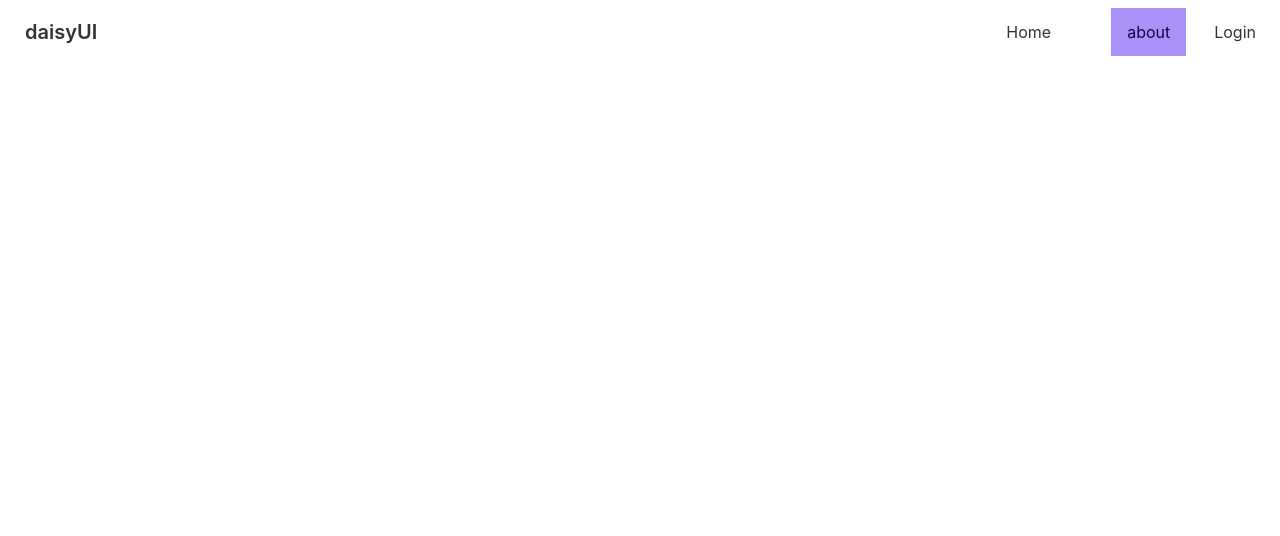
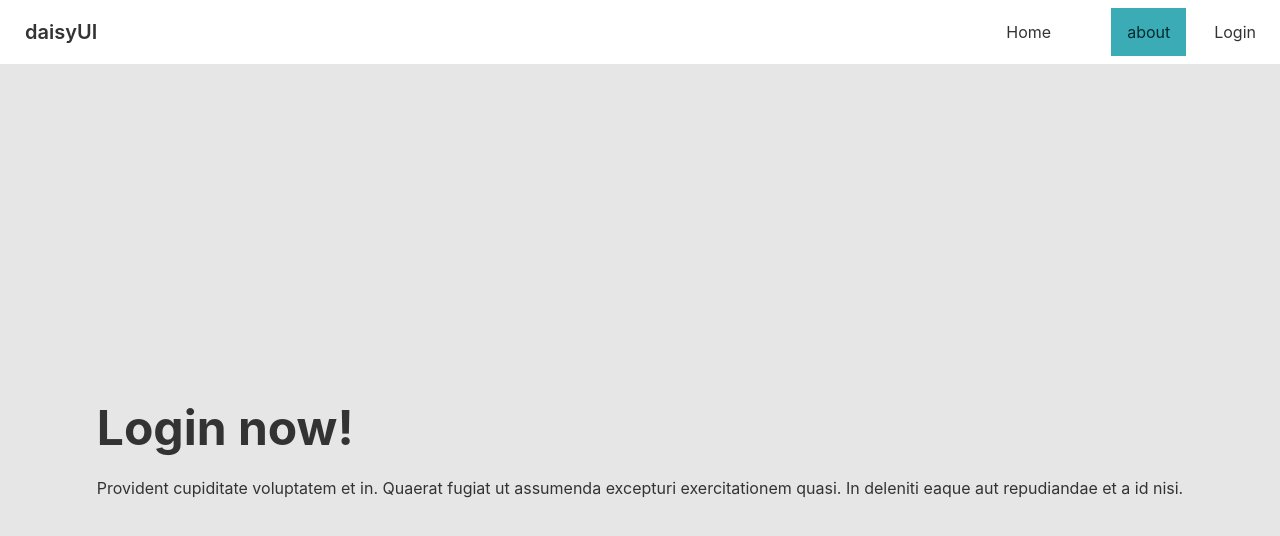
Before and after one commit to Golap-Mostofa/manufacturer-website, a React (Create React App) app: page /about in a window 1280 px wide. Shown: the top 536 px of the page. Built offline with nearby package versions, Linux system fonts and the light colour scheme; no server answers.

Commit message:
block page

```diff
--- a/src/App.js
+++ b/src/App.js
@@ -15,6 +15,7 @@ import Users from './pages/home/Dashbord/Users';
 import AddProduct from './pages/home/Dashbord/AddProduct';
 import ManageProduct from './pages/home/Dashbord/ManageProduct';
 import Payment from './pages/home/Dashbord/Payment';
+import Blogs from './pages/home/Blogs';
 function App() {
   return (
     <div className='bg-white'>
@@ -22,6 +23,7 @@ function App() {
       <Navbar></Navbar>
       <Routes>
         <Route path='/' element={<Home></Home>}></Route>
+        <Route path='/about' element={<Blogs></Blogs>}></Route>
         <Route path='/parchase/:service' element={<RequerAuth>
           <Parchase></Parchase>
         </RequerAuth>}></Route>
--- /dev/null
+++ b/src/pages/home/Blogs.js
@@ -0,0 +1,20 @@
+import React from 'react';
+
+const Blogs = () => {
+    return (
+        <div class="hero min-h-screen bg-base-200">
+            <div class="hero-content flex-col lg:flex-row-reverse">
+                <div class="text-center lg:text-left">
+                    <h1 class="text-5xl font-bold">Login now!</h1>
+                    <p class="py-6">Provident cupiditate voluptatem et in. Quaerat fugiat ut assumenda excepturi exercitationem quasi. In deleniti eaque aut repudiandae et a id nisi.</p>
+
+
+
+                </div>
+            </div>
+        </div>
+
+    );
+};
+
+export default Blogs;
--- a/src/pages/home/Dashbord/CheckoutForm.js
+++ b/src/pages/home/Dashbord/CheckoutForm.js
@@ -7,6 +7,7 @@ const CheckoutForm = ({ booked }) => {
     const stripe = useStripe()
     const elements = useElements()
     const [cardError, setCardError] = useState('')
+    const [success, setSuccess] = useState('')
     const [clientSecret, setClientSecret] = useState('')
 
     const { price } = booked;
@@ -18,11 +19,11 @@ const CheckoutForm = ({ booked }) => {
             headers: {
                 'content-type': 'application/json',
             },
-            body: JSON.stringify({price})
+            body: JSON.stringify({ price })
         })
             .then(res => res.json())
             .then(data => {
-                if(data?.clientSecret){
+                if (data?.clientSecret) {
                     setClientSecret(data.clientSecret)
                 }
             })
@@ -44,11 +45,33 @@ const CheckoutForm = ({ booked }) => {
             type: 'card',
             card,
         });
-        if (error) {
-            // console.log(error);
-            setCardError(error?.message || '')
+
+
+        setCardError(error?.message || '')
+        setSuccess('')
+
+
+        // confrom payment?
+
+        const { paymentIntent, error: intentError } = await stripe.confirmCardPayment(
+            clientSecret,
+            {
+                payment_method: {
+                    card: card,
+                    billing_details: {
+                        name: 'Jenny Rosen',
+                    },
+                },
+            },
+        );
+        if (intentError) {
+            setCardError(clientSecret?.message)
+            success('')
         }
-
+        else {
+            setCardError('')
+            setSuccess('congrares! Your payment is Completed')
+        }
     }
 
     return (
@@ -77,6 +100,9 @@ const CheckoutForm = ({ booked }) => {
             {
                 cardError && <p className='text-red-500' >{cardError}</p>
             }
+            {
+                cardError && <p className='text-green-500' >{success}</p>
+            }
         </>
     );
 };
--- a/src/pages/home/HomeBanner.js
+++ b/src/pages/home/HomeBanner.js
@@ -1,5 +1,5 @@
 import React from 'react';
-import Tool2 from '../../assite/tool2.jpg'
+import Tool2 from '../../assite/banner/tool-3.jpg'
 const HomeBanner = () => {
     return (
         <div className="hero min-h-screen px-16">
--- a/tailwind.config.js
+++ b/tailwind.config.js
@@ -8,7 +8,7 @@ module.exports = {
     themes: [
       {
         mytheme: {
-          primary: "#a991f7",
+          primary: "#3BACB6",
           secondary: "#f6d860",
           accent: "#6BCB77",
           neutral: "#4D77FF",
```
Also changed, not shown: src/assite/Toole.jpg (added).
